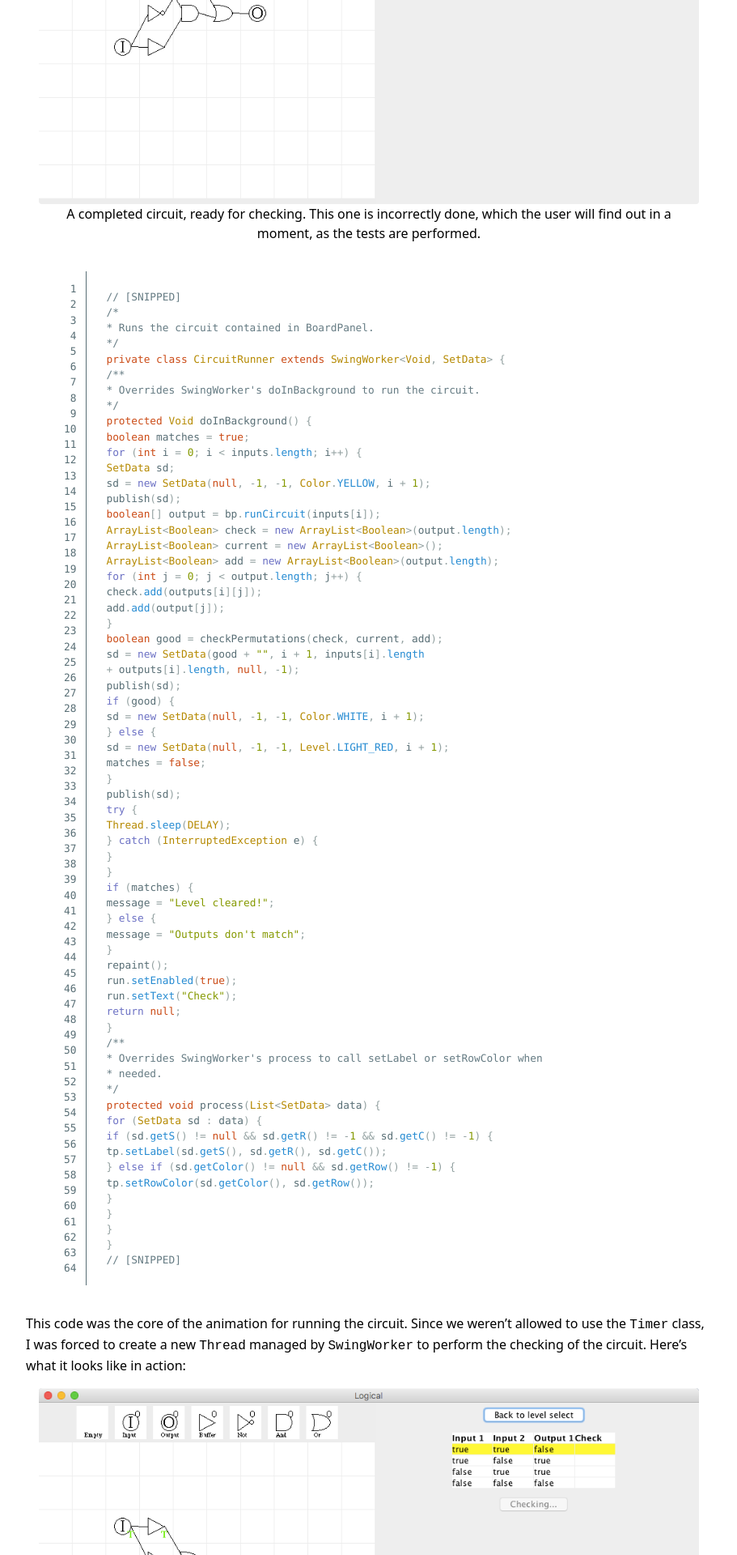
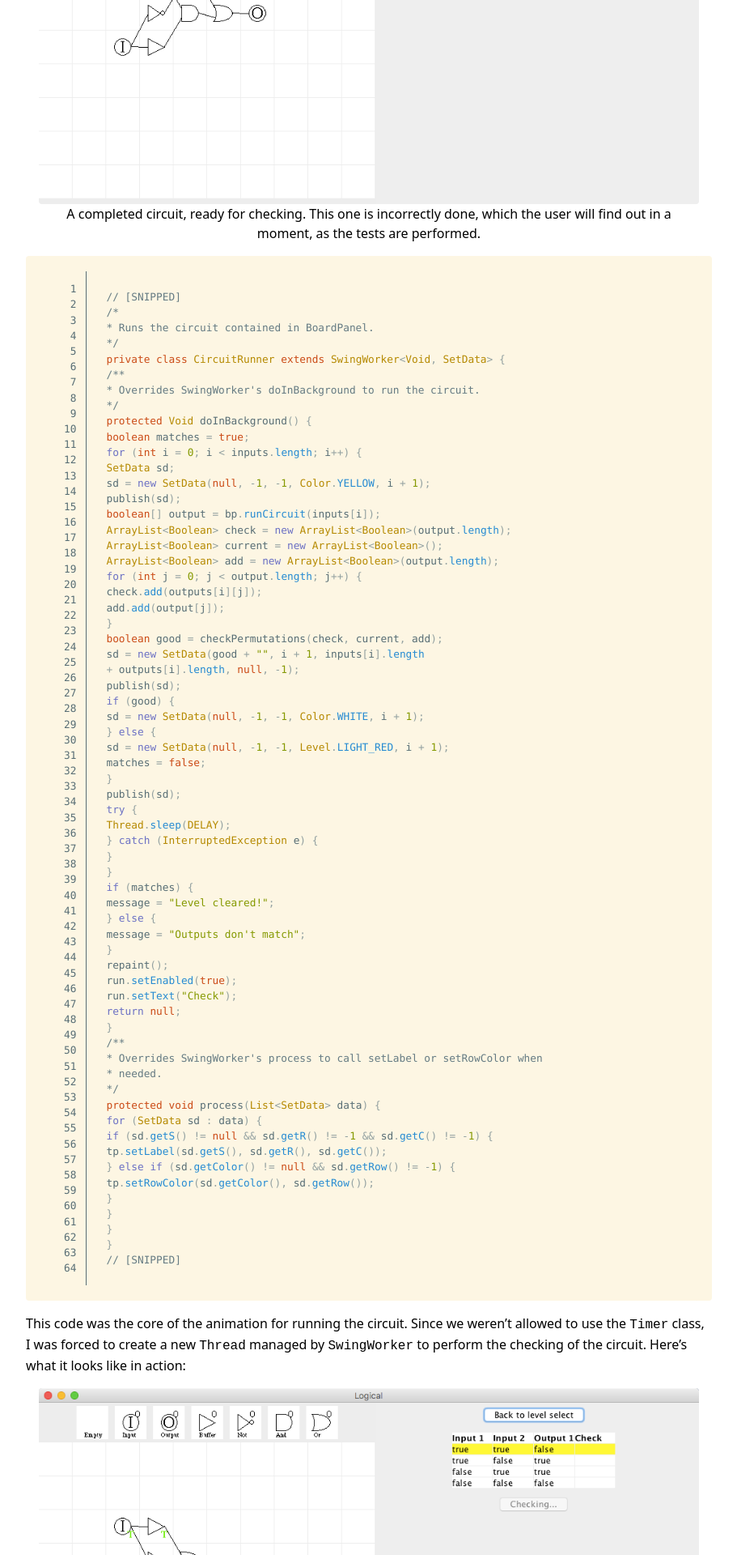
Before and after one commit to saagarjha/saagarjha.github.io, a Jekyll site: the page built from about/portfolio/index.md, in a window 1280 px wide. Shown: the part 1978-3898 px from the top of the page at 81% size, without its empty margins (184-1095 px from the left). Built offline with Jekyll 4.4.1, drawn with Linux system fonts in a browser that asks for light colours.

Commit message:
Update background for syntax highlighting

```diff
--- a/_sass/_syntax-highlight.scss
+++ b/_sass/_syntax-highlight.scss
@@ -8,6 +8,7 @@
 
 .highlight, .highlight .w {
 	color: #586e75;
+	background-color: #fdf6e3;
 }
 
 .highlight .err {
```
